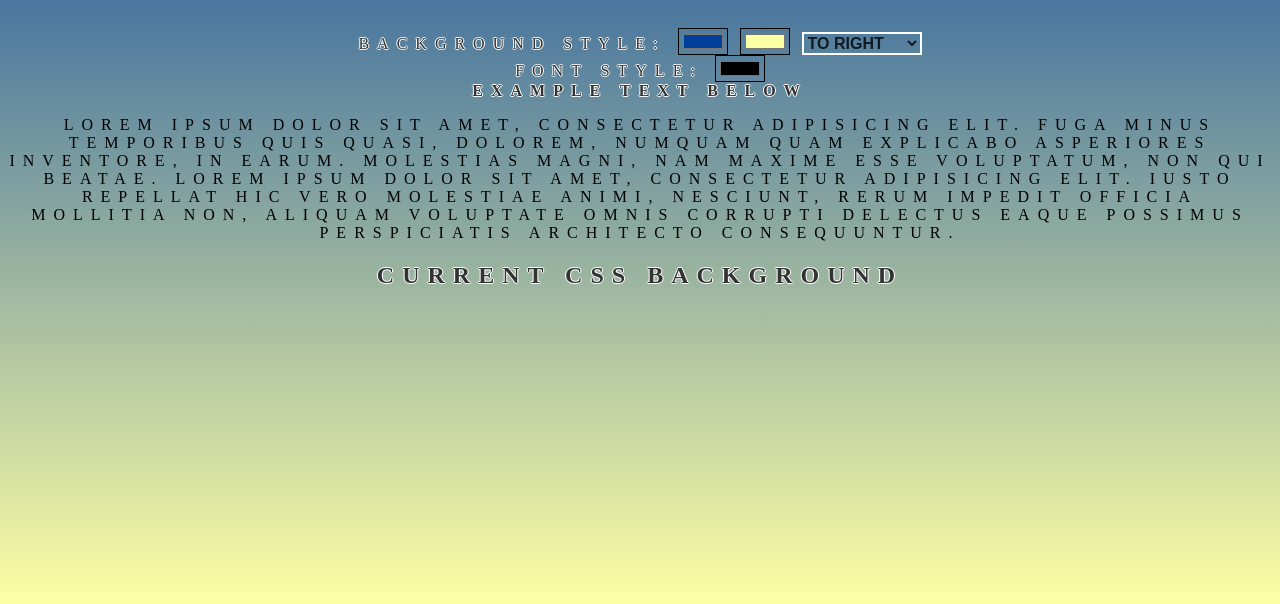
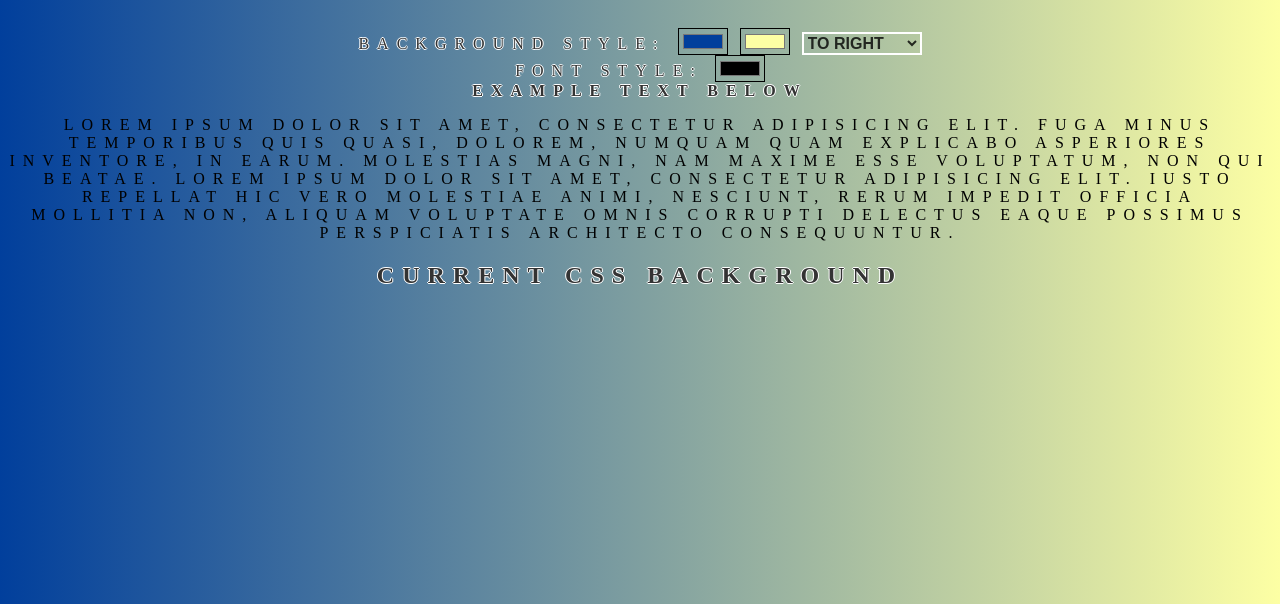
Before and after one commit to silversavi/silversavi.github.io, a plain HTML site: page index.html in a window 1280 px wide. Shown: the part 242-846 px from the top of the page. Drawn offline with Linux system fonts and the light colour scheme.

Commit message:
Update style.css
added to right to stay in keeping

```diff
--- a/style.css
+++ b/style.css
@@ -11,7 +11,7 @@ body {
     letter-spacing: .5em;
     top: 15%;
     height: 100vh;
-    background: linear-gradient(to bottom, #013f9c, #fdffa4);
+    background: linear-gradient(to right, #013f9c, #fdffa4);
 }
 
 h1 {
```
